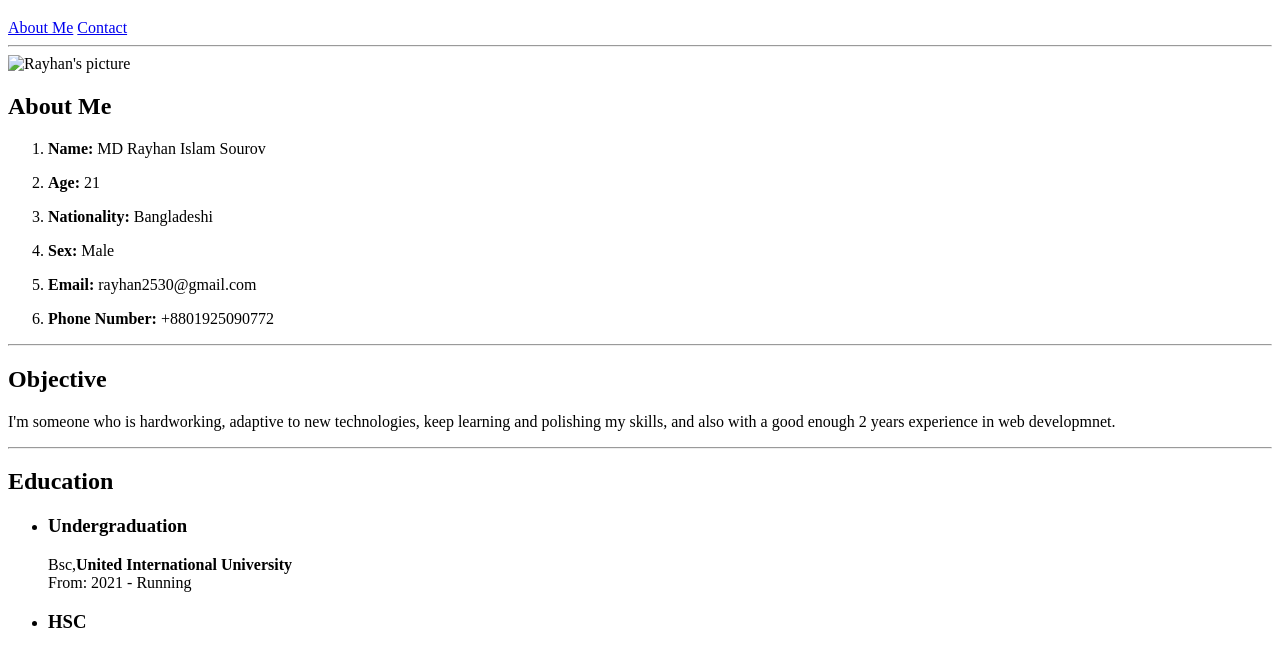
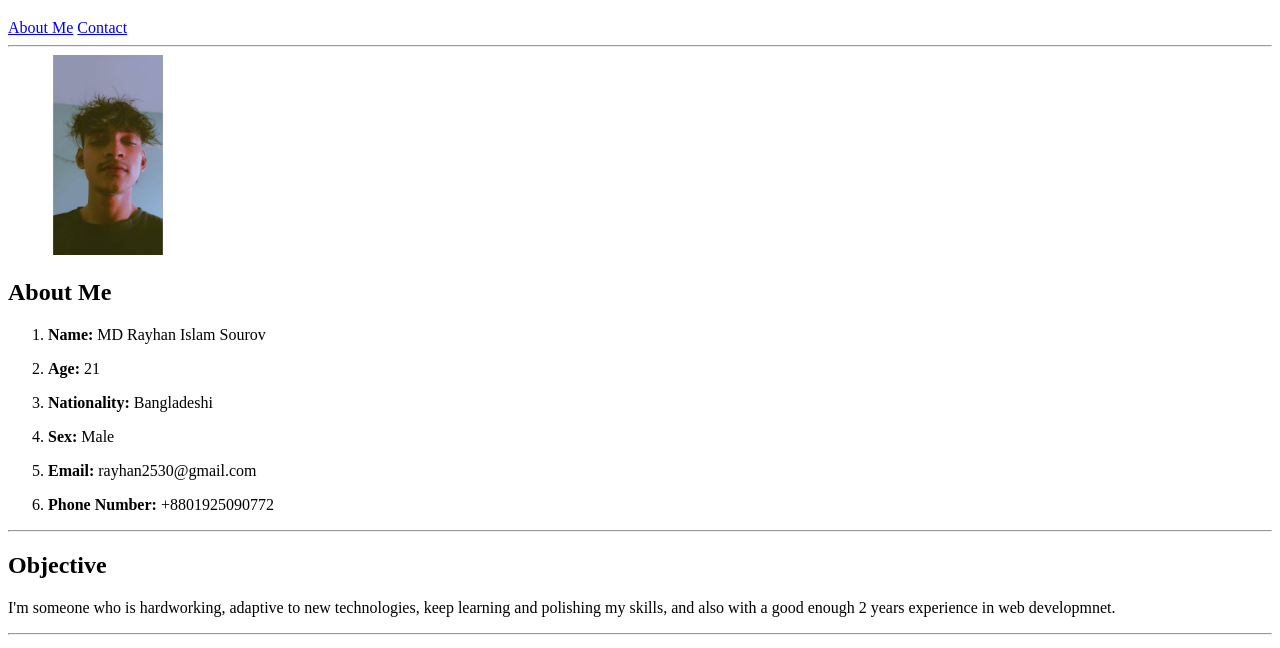
Before and after one commit to Rayhan225/html-resume, a plain HTML site: page index.html in a window 1280 px wide. Shown: the part 61-709 px from the top of the page. Drawn offline with Linux system fonts and the light colour scheme.

Commit message:
Update index.html

```diff
--- a/index.html
+++ b/index.html
@@ -11,7 +11,7 @@
     <a href="/contact.html">Contact</a>
     <hr>
 
-    <img src="/379857983_1020401102641426_5257709239600963211_n.jpg" alt="Rayhan's picture" height="200">
+    <img src="/Images/379857983_1020401102641426_5257709239600963211_n.jpg" alt="Rayhan's picture" height="200">
     <br>
     <h2>About Me</h2>
     <ol>
```
